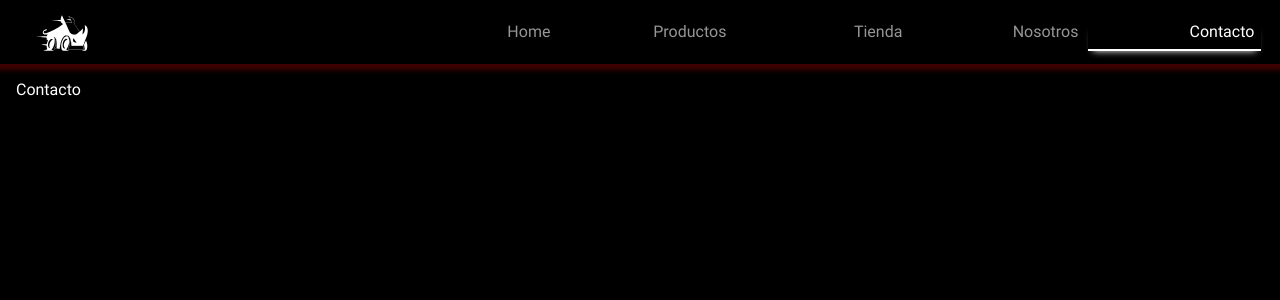
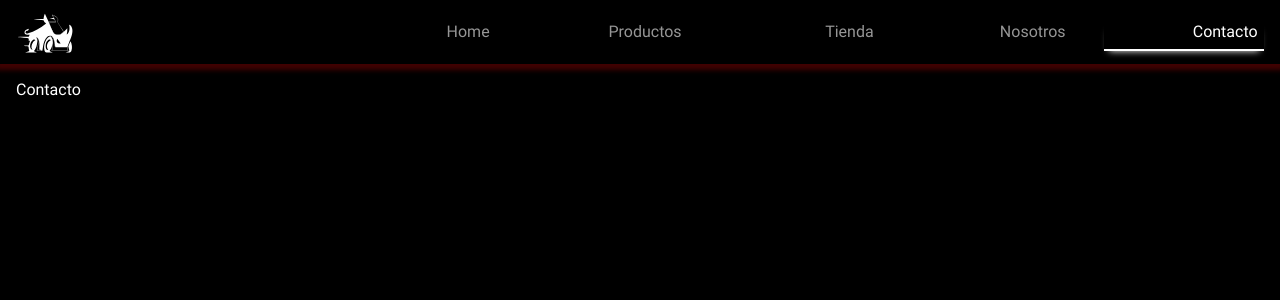
Before and after one commit to desreprino/site, a React (Create React App) app: page /contacto in a window 1280 px wide. Shown: the top 300 px of the page. Built offline with nearby package versions, Linux system fonts and the light colour scheme.

Commit message:
NavLink style fix

```diff
--- a/src/components/NavBar.js
+++ b/src/components/NavBar.js
@@ -21,7 +21,7 @@ const NavBar = () => {
 								className="navBar__link"
 								activeClassName="navBar__link--active"
 							>
-								{text}
+								<span className="navBar__text">{text}</span>
 							</NavLink>
 						</li>
 					);
--- a/src/styles/components/_Header.sass
+++ b/src/styles/components/_Header.sass
@@ -3,6 +3,5 @@
     box-shadow: 0px 2px 5px 4px $darkRed
     display: flex
     flex-wrap: wrap
-    height: 4rem
     justify-content: space-between
-    padding: 0 2rem
+    width: 100vw
--- a/src/styles/components/_Logo.sass
+++ b/src/styles/components/_Logo.sass
@@ -1,7 +1,8 @@
 .logo
     display: flex
-    height: 70%
-    min-width: 7vw
+    max-height: 3rem
+    flex-basis: 7vw
+    flex-grow: 1
 
     &__image
         object-fit: fill
--- a/src/styles/components/_NavBar.sass
+++ b/src/styles/components/_NavBar.sass
@@ -1,19 +1,22 @@
 .navBar
     align-items: center
     display: flex
+    flex-basis: 50vw
+    flex-grow: 999
     flex-wrap: nowrap
+    height: 4rem
 
     &__list
         display: flex
         flex-wrap: nowrap
-        gap: 1rem
+        gap: 2rem
         justify-content: right
-        min-width: 50rem
-        width: 70vw
+        padding: 0 1rem 0 0
+        width: 100%
 
         &Item
             min-width: 10rem
-            width: 10vw
+            width: 9vw
 
     &__link
         height: 100%
@@ -22,7 +25,6 @@
             @include typography(null, null, 1rem, $grey)
             display: block
             margin: .2rem 0
-            padding: 0 .4rem
             text-align: right
 
         &:visited
@@ -36,3 +38,6 @@
 
             &:visited
                 color: $white
+
+    &__text
+        padding: 0 .4rem
```
